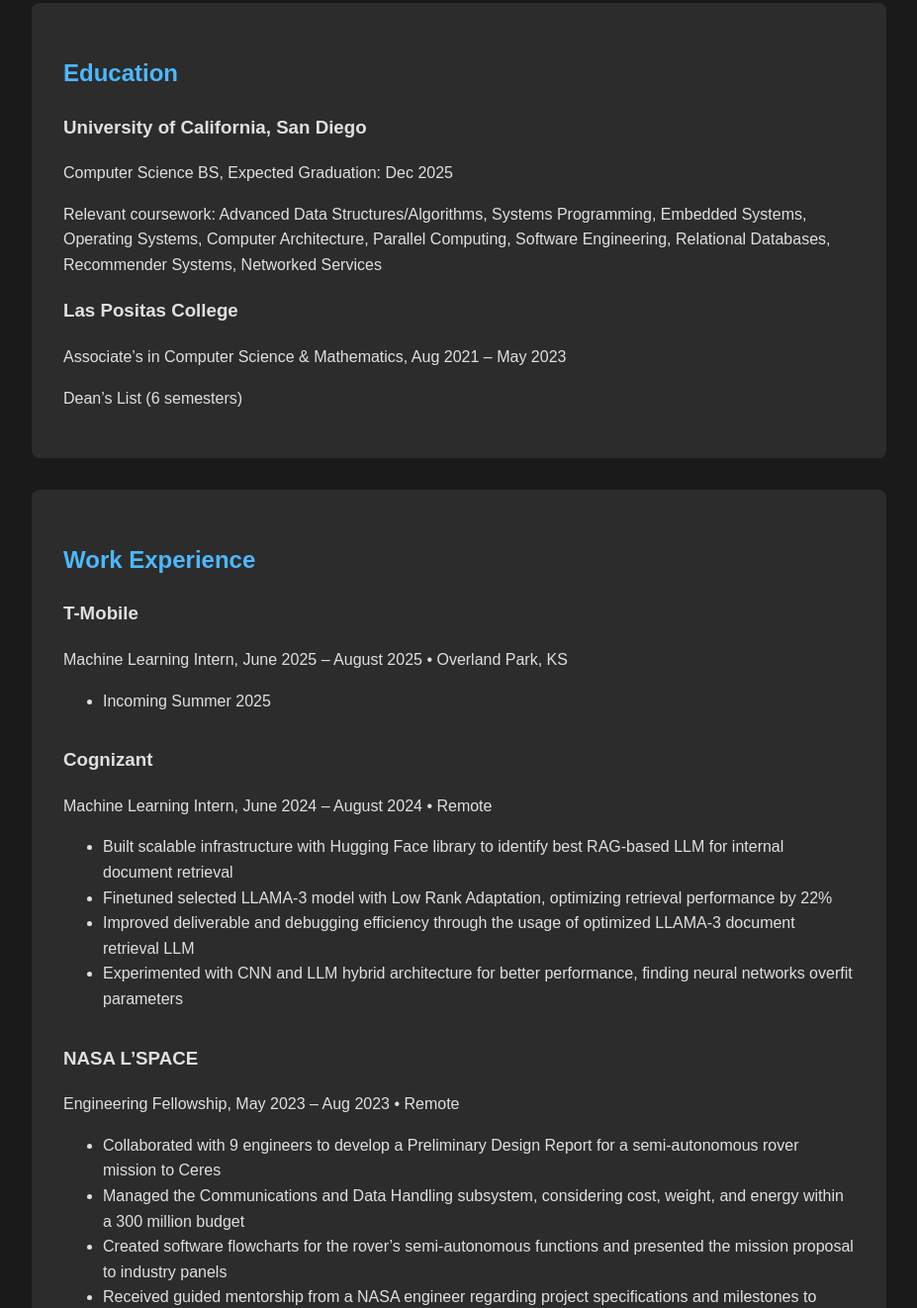
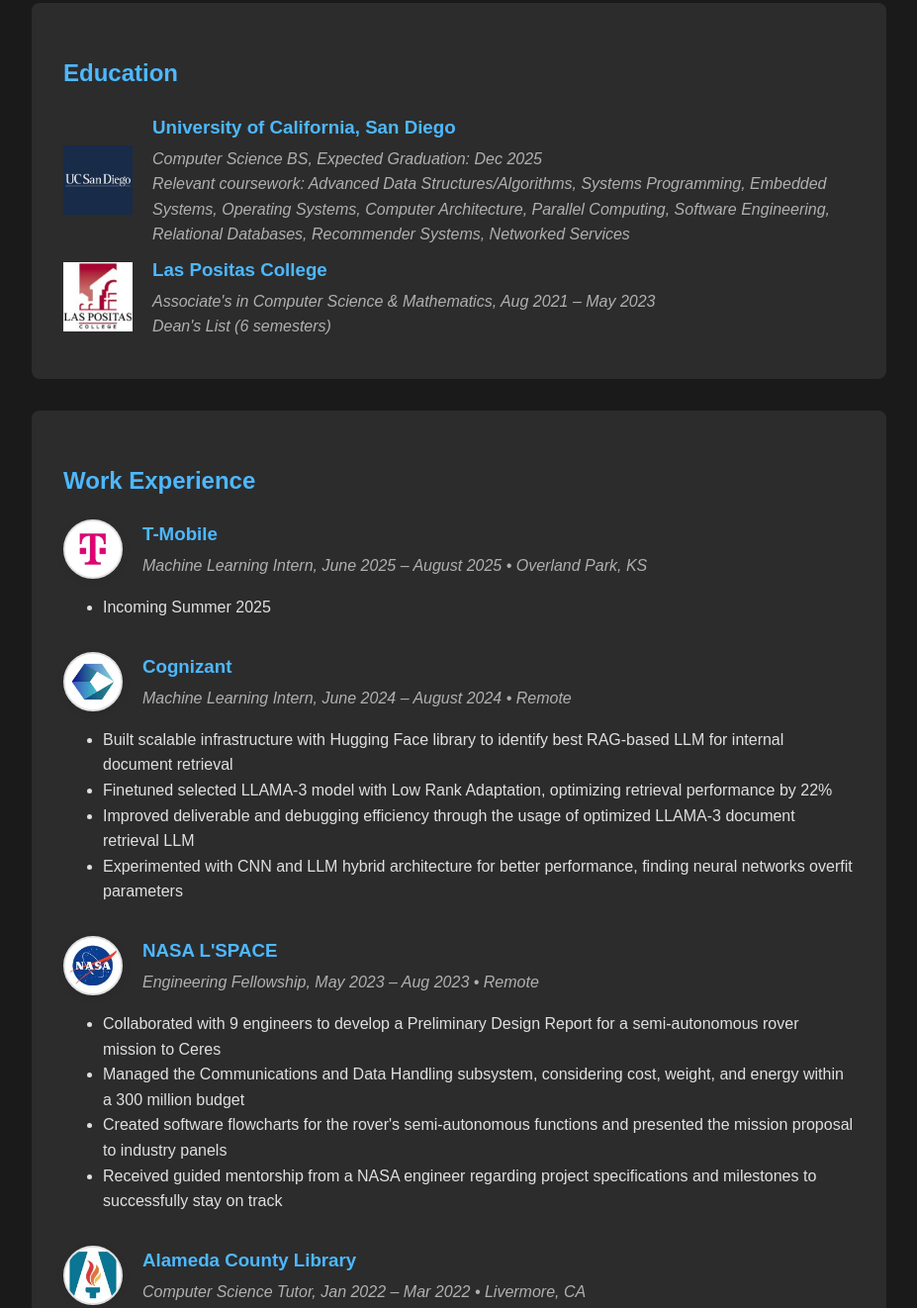
Before and after one commit to ibraheem-syed/Personal-Portfolio, a plain HTML site: page index.html in a window 1280 px wide. Shown: the part 1278-2600 px from the top of the page at 99% size, without its empty margins (176-1103 px from the left). Drawn offline with Linux system fonts and the light colour scheme.

Commit message:
added logos

```diff
--- a/index.html
+++ b/index.html
@@ -34,29 +34,48 @@
 
     <section id="education" class="reveal">
         <h2>Education</h2>
+        <div class="experience-row">
+            <img src="images/university_of_california_at_san_diego_logo.jpeg" alt="UC San Diego Logo" class="company-logo school-logo" />
+            <div>
                 <h3>University of California, San Diego</h3>
                 <p>Computer Science BS, Expected Graduation: Dec 2025</p>
                 <p>Relevant coursework: Advanced Data Structures/Algorithms, Systems Programming, Embedded Systems, Operating Systems, Computer Architecture, Parallel Computing, Software Engineering, Relational Databases, Recommender Systems, Networked Services</p>
-
+            </div>
+        </div>
+        <div class="experience-row">
+            <img src="images/1631380782992.jpeg" alt="Las Positas College Logo" class="company-logo school-logo" />
+            <div>
                 <h3>Las Positas College</h3>
-        <p>Associate’s in Computer Science &amp; Mathematics, Aug 2021 – May 2023</p>
-        <p>Dean’s List (6 semesters)</p>
+                <p>Associate's in Computer Science &amp; Mathematics, Aug 2021 – May 2023</p>
+                <p>Dean's List (6 semesters)</p>
+            </div>
+        </div>
     </section>
 
     <section id="experience" class="reveal">
         <h2>Work Experience</h2>
 
         <div class="experience">
+            <div class="experience-row">
+                <img src="images/t_mobile_logo.jpeg" alt="T-Mobile Logo" class="company-logo" />
+                <div>
                     <h3>T-Mobile</h3>
                     <p>Machine Learning Intern, June 2025 – August 2025 • Overland Park, KS</p>
+                </div>
+            </div>
             <ul>
                 <li>Incoming Summer 2025</li>
             </ul>
         </div>
 
         <div class="experience">
+            <div class="experience-row">
+                <img src="images/cognizant_logo.jpeg" alt="Cognizant Logo" class="company-logo" />
+                <div>
                     <h3>Cognizant</h3>
                     <p>Machine Learning Intern, June 2024 – August 2024 • Remote</p>
+                </div>
+            </div>
             <ul>
                 <li>Built scalable infrastructure with Hugging Face library to identify best RAG-based LLM for internal document retrieval</li>
                 <li>Finetuned selected LLAMA-3 model with Low Rank Adaptation, optimizing retrieval performance by 22%</li>
@@ -66,19 +85,29 @@
         </div>
 
         <div class="experience">
-            <h3>NASA L’SPACE</h3>
+            <div class="experience-row">
+                <img src="images/nasa_logo.jpeg" alt="NASA Logo" class="company-logo" />
+                <div>
+                    <h3>NASA L'SPACE</h3>
                     <p>Engineering Fellowship, May 2023 – Aug 2023 • Remote</p>
+                </div>
+            </div>
             <ul>
                 <li>Collaborated with 9 engineers to develop a Preliminary Design Report for a semi-autonomous rover mission to Ceres</li>
                 <li>Managed the Communications and Data Handling subsystem, considering cost, weight, and energy within a 300 million budget</li>
-                <li>Created software flowcharts for the rover’s semi-autonomous functions and presented the mission proposal to industry panels</li>
+                <li>Created software flowcharts for the rover's semi-autonomous functions and presented the mission proposal to industry panels</li>
                 <li>Received guided mentorship from a NASA engineer regarding project specifications and milestones to successfully stay on track</li>
             </ul>
         </div>
 
         <div class="experience">
+            <div class="experience-row">
+                <img src="images/1631353328052.jpeg" alt="Alameda County Library Logo" class="company-logo" />
+                <div>
                     <h3>Alameda County Library</h3>
                     <p>Computer Science Tutor, Jan 2022 – Mar 2022 • Livermore, CA</p>
+                </div>
+            </div>
             <ul>
                 <li>Designed a C++ tutoring program to support computer science students in understanding core computer science concepts</li>
                 <li>Recruited, trained, and supervised team of 5 tutors, developing structured tutoring schedule to ensure tutoring for students</li>
@@ -89,7 +118,8 @@
 
     <section id="skills" class="reveal">
         <h2>Skills</h2>
-        <p>C, C++, Rust, Java, Go, Python, SQL/PostgreSQL, OpenCL, HTML, CSS, JavaScript, ARM Assembly, NumPy, Pandas, OpenCV, Docker, PyTorch, TensorFlow, scikit-learn, Git, Linux, Agile</p>
+        <p>C, C++, OpenCL, Java, Golang, Python, SQL, PostgreSQL, HTML, CSS, Javascript, Assembly (ARM), Numpy, Pandas,
+            OpenCV, Docker, Pytorch, Tensorflow, scikit-learn, Git, Github, Linux, Agile</p>
     </section>
 
     <section id="connect" class="reveal">
--- a/styles.css
+++ b/styles.css
@@ -90,6 +90,35 @@ h2 { color: #4db8ff; }
     margin-bottom: 2rem;
 }
 
+.experience-row {
+    display: flex;
+    align-items: center;
+    gap: 1.25rem;
+    margin-bottom: 0.5rem;
+}
+
+.company-logo {
+    width: 56px;
+    height: 56px;
+    object-fit: cover;
+    border-radius: 50%;
+    border: 2px solid #e0e0e0;
+    background: #fff;
+    box-shadow: 0 2px 8px rgba(0,0,0,0.08);
+    flex-shrink: 0;
+}
+
+.experience-row h3 {
+    margin: 0 0 0.25rem 0;
+    color: #4db8ff;
+}
+
+.experience-row p {
+    margin: 0;
+    color: #b0b0b0;
+    font-style: italic;
+}
+
 .contact-icons {
     display: flex;
     justify-content: center;
@@ -112,3 +141,13 @@ footer {
     text-align: center;
     padding: 1rem;
 }
+
+.school-logo {
+    border-radius: 0;
+    border: none;
+    background: none;
+    box-shadow: none;
+    width: 70px;
+    height: auto;
+    object-fit: contain;
+}
```
Also changed, not shown: images/1631353328052.jpeg (added), images/1631380782992.jpeg (added), images/cognizant_logo.jpeg (added), images/nasa_logo.jpeg (added), images/t_mobile_logo.jpeg (added), images/university_of_california_at_san_diego_logo.jpeg (added). Lines whose indentation alone changed are shown as unchanged.
